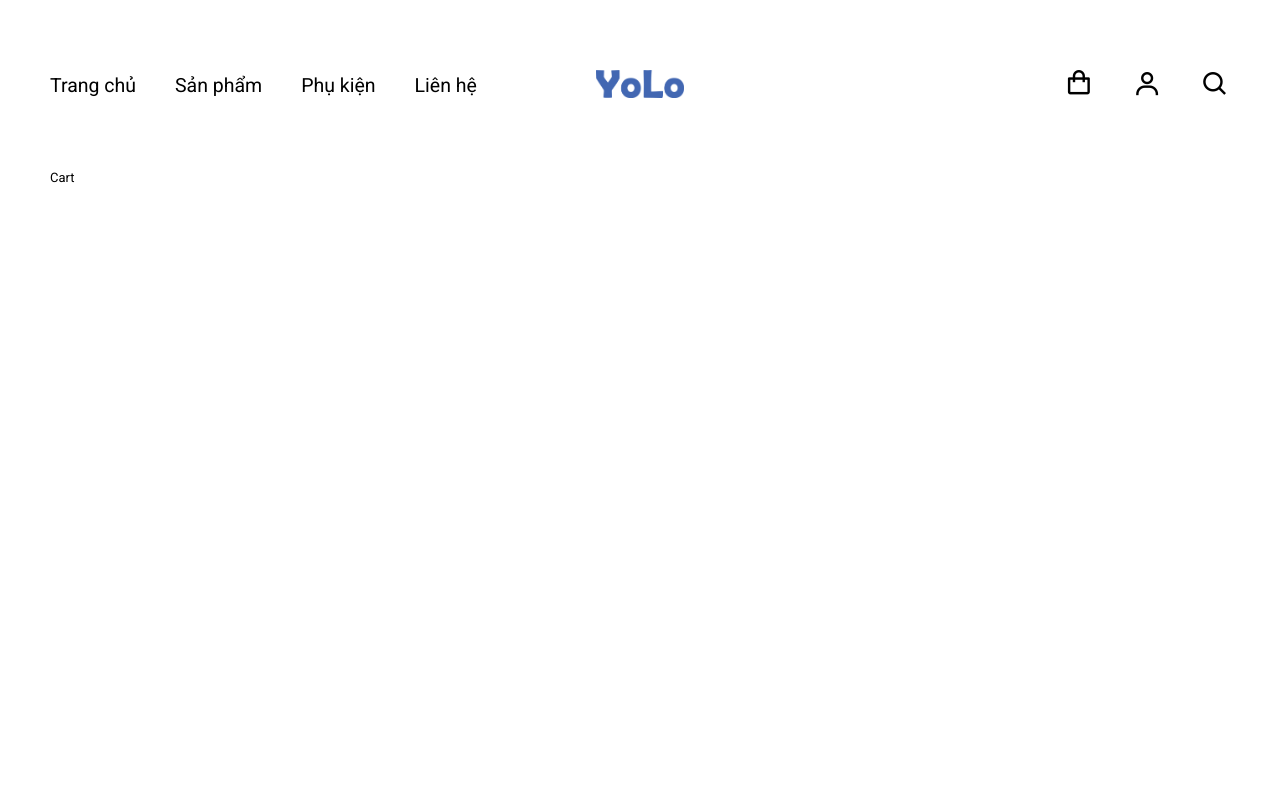
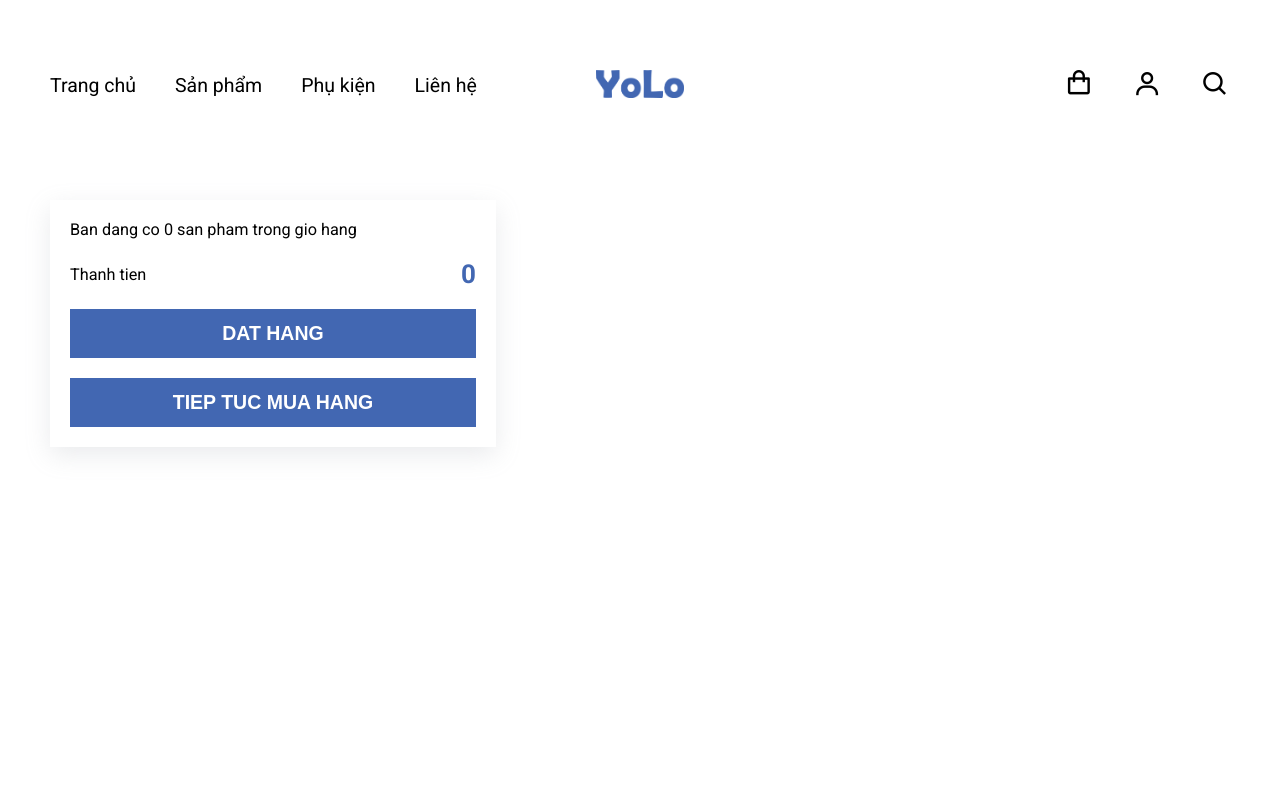
Before and after one commit to GiaHieu27/Cloth_shop, a React (Create React App) app in the folder client/: page /cart in a window 1280 px wide. Shown: the top 800 px of the page. Built offline with nearby package versions, Linux system fonts and the light colour scheme.

Commit message:
add cart page

```diff
--- a/client/src/components/Button.jsx
+++ b/client/src/components/Button.jsx
@@ -2,7 +2,7 @@ import PropTypes from "prop-types";
 
 function Button({ backgroundColor, icon, ...props }) {
   const bg = backgroundColor ? `bg-${backgroundColor}` : "bg-main";
-  const size = props.size ? "btn-" : "";
+  const size = props.size ? `btn-${props.size}` : "";
   const animate = props.animate ? "btn-animate" : "";
 
   return (
--- /dev/null
+++ b/client/src/components/CartItem.jsx
@@ -0,0 +1,65 @@
+import { useEffect, useState } from "react";
+import { useDispatch } from "react-redux";
+import { Link } from "react-router-dom";
+import PropTypes from "prop-types";
+
+import numberWithCommas from "../utils/numberWithCommas";
+
+function CartItem({ itemm }) {
+  const dispatch = useDispatch();
+
+  const [item, setItem] = useState({});
+  const [quantity, setQuantity] = useState(0);
+
+  const handleQuantityChange = (type) => {
+    if (type === "plus") setQuantity(quantity + 1);
+    else setQuantity(quantity - 1 < 1 ? quantity : quantity - 1);
+  };
+
+  useEffect(() => {
+    setItem(itemm);
+    setQuantity(itemm.quantity);
+  }, [itemm]);
+
+  return (
+    <div className="cart_item">
+      <div className="cart_item_image">
+        <img src={item?.product?.image01} alt="" />
+      </div>
+
+      <div className="cart_item_info">
+        <div className="cart_item_info_name">
+          <Link to={`/catalog/${item?.slug}`}>
+            {`${item?.product?.title} - ${item?.color} - ${item?.size}`}
+          </Link>
+        </div>
+        <div className="cart_item_info_price">
+          {numberWithCommas(Number(item?.product?.price))}
+        </div>
+        <div className="cart_item_info_quantity">
+          <div className="product_info_item_quantity">
+            <div
+              className="product_info_item_quantity_btn"
+              onClick={() => handleQuantityChange("minus")}
+            >
+              <i className="bx bx-minus"></i>
+            </div>
+            <div className="product_info_item_quantity_input">{quantity}</div>
+            <div
+              className="product_info_item_quantity_btn"
+              onClick={() => handleQuantityChange("plus")}
+            >
+              <i className="bx bx-plus"></i>
+            </div>
+          </div>
+        </div>
+      </div>
+    </div>
+  );
+}
+
+CartItem.propTypes = {
+  item: PropTypes.object,
+};
+
+export default CartItem;
--- a/client/src/components/ProductView.jsx
+++ b/client/src/components/ProductView.jsx
@@ -6,7 +6,7 @@ import PropTypes from "prop-types";
 import Button from "./Button";
 import numberWithCommas from "../utils/numberWithCommas";
 import productSlice from "../redux/slices/productSlice";
-import cartSlice from "../redux/slices/cartItemsSlice";
+import cartSlice from "../redux/slices/cartSlice";
 
 function ProductView({ product }) {
   const navigate = useNavigate();
--- a/client/src/pages/Cart.jsx
+++ b/client/src/pages/Cart.jsx
@@ -1,17 +1,61 @@
-import { useState } from "react";
+import { useEffect, useState } from "react";
 import { useSelector } from "react-redux";
+import { Link } from "react-router-dom";
 
 import productData from "../assets/fake-data/products";
+import Button from "../components/Button";
+import CartItem from "../components/CartItem";
+import Helmet from "../components/Helmet";
+import numberWithCommas from "../utils/numberWithCommas";
 
 function Cart() {
-  const cartItems = useSelector((state) => state.cartItems.value);
-  const [cartProduct, setCardProduct] = useState(
-    productData.getCartItemsInfo(cartItems)
-  );
-  const [totalProduct, setTotalProduct] = useState(0);
+  const cartItems = useSelector((state) => state.cart.cartItems);
+
+  const [cartProducts, setCardProducts] = useState([]);
+  const [totalProducts, setTotalProducts] = useState(0);
   const [totalPrice, setTotalPrice] = useState(0);
 
-  return <div>Cart</div>;
+  useEffect(() => {
+    setCardProducts(productData.getCartItemsInfo(cartItems));
+    setTotalProducts(
+      cartItems.reduce((total, item) => total + Number(item.quantity), 0)
+    );
+    setTotalPrice(
+      cartItems.reduce(
+        (total, item) => total + Number(item.quantity) * Number(item.price),
+        0
+      )
+    );
+  }, [cartItems]);
+
+  return (
+    <Helmet title="Gio hang">
+      <div className="cart">
+        <div className="cart_info">
+          <div className="cart_info_txt">
+            <p>Ban dang co {totalProducts} san pham trong gio hang</p>
+            <div className="cart_info_txt_price">
+              <span>Thanh tien </span>
+              <span>{numberWithCommas(totalPrice)}</span>
+            </div>
+          </div>
+
+          <div className="cart_info_btn">
+            <Button size="block">dat hang</Button>
+            <Link to="/catalog">
+              <Button size="block">tiep tuc mua hang</Button>
+            </Link>
+          </div>
+        </div>
+
+        <div className="cart_list">
+          {cartProducts &&
+            cartProducts.length > 0 &&
+            cartProducts.map((item) => <CartItem key={item.id} itemm={item} />)}
+        </div>
+      </div>
+    </Helmet>
+  );
 }
 
 export default Cart;
--- a/client/src/redux/slices/cartItemsSlice.js
+++ b/client/src/redux/slices/cartSlice.js
@@ -1,21 +1,19 @@
 import { createSlice } from "@reduxjs/toolkit";
 
-const items =
-  localStorage.getItem("cartItems") !== null
-    ? JSON.parse(localStorage.getItem("cartItems"))
-    : [];
-
 const initialState = {
-  value: items,
+  cartItems:
+    localStorage.getItem("cartItems") !== null
+      ? JSON.parse(localStorage.getItem("cartItems"))
+      : [],
 };
 
-const cartItemsSlice = createSlice({
-  name: "cartItems",
+const cartSlice = createSlice({
+  name: "cart",
   initialState,
   reducers: {
     ADDITEM: (state, action) => {
       const newItem = action.payload;
-      const duplicate = state.value.filter(
+      const duplicate = state.cartItems.filter(
         (item) =>
           item.slug === newItem.slug &&
           item.color === newItem.color &&
@@ -23,14 +21,14 @@ const cartItemsSlice = createSlice({
       );
 
       if (duplicate.length > 0) {
-        state.value = state.value.filter(
+        state.cartItems = state.cartItems.filter(
           (item) =>
             item.slug !== newItem.slug ||
             item.color !== newItem.color ||
             item.size !== newItem.size
         );
-        state.value = [
-          ...state.value,
+        state.cartItems = [
+          ...state.cartItems,
           {
             ...newItem,
             id: duplicate[0].id,
@@ -38,13 +36,13 @@ const cartItemsSlice = createSlice({
           },
         ];
       } else {
-        state.value = [
-          ...state.value,
+        state.cartItems = [
+          ...state.cartItems,
           {
             ...newItem,
             id:
-              state.value.length > 0
-                ? state.value[state.value.length - 1].id + 1
+              state.cartItems.length > 0
+                ? state.cartItems[state.cartItems.length - 1].id + 1
                 : 1,
           },
         ];
@@ -53,11 +51,13 @@ const cartItemsSlice = createSlice({
       localStorage.setItem(
         "cartItems",
         JSON.stringify(
-          state.value.sort((a, b) => (a.id > b.id ? 1 : a.id < b.id ? -1 : 0))
+          state.cartItems.sort((a, b) =>
+            a.id > b.id ? 1 : a.id < b.id ? -1 : 0
+          )
         )
       );
     },
   },
 });
 
-export default cartItemsSlice;
+export default cartSlice;
--- a/client/src/redux/store.js
+++ b/client/src/redux/store.js
@@ -1,9 +1,9 @@
 import { configureStore } from "@reduxjs/toolkit";
-import cartItemsSlice from "./slices/cartItemsSlice";
+import cartSlice from "./slices/cartSlice";
 import productSlice from "./slices/productSlice";
 
 const store = configureStore({
-  reducer: { product: productSlice.reducer, cartItems: cartItemsSlice.reducer },
+  reducer: { product: productSlice.reducer, cart: cartSlice.reducer },
 });
 
 export default store;
--- a/client/src/sass/components/_all.scss
+++ b/client/src/sass/components/_all.scss
@@ -9,3 +9,4 @@
 @import "./checkbox";
 @import "./product";
 @import "./productViewModal";
+@import "./cart";
--- a/client/src/sass/components/_button.scss
+++ b/client/src/sass/components/_button.scss
@@ -49,4 +49,8 @@
   &-sm &_txt {
     padding: 0.7rem 1.5rem;
   }
+
+  &-block {
+    width: 100%;
+  }
 }
--- /dev/null
+++ b/client/src/sass/components/_cart.scss
@@ -0,0 +1,76 @@
+.cart {
+  @include flex(flex-start, flex-start);
+
+  &_info {
+    // width: 40%;
+    margin-right: 30px;
+    margin-top: 30px;
+    padding: 20px;
+    box-shadow: $box-shadow;
+    position: sticky;
+    top: calc(#{$header-shrink-height} + 20px);
+
+    &_txt {
+      & > * {
+        margin-bottom: 10px;
+      }
+      p {
+        font-size: 1.25rem;
+      }
+      &_price {
+        @include flex(center, space-between);
+        padding: 10px 0;
+        font-size: 1.25rem;
+
+        span:nth-child(2) {
+          font-size: 2rem;
+          color: $main-color;
+          font-weight: 600;
+        }
+      }
+    }
+
+    &_btn > * {
+      margin-bottom: 20px;
+    }
+  }
+
+  &_list {
+    flex-grow: 1;
+  }
+
+  &_item {
+    @include flex(center, flex-start);
+    margin-bottom: 20px;
+
+    &_image {
+      margin-right: 20px;
+
+      img {
+        height: 120px;
+      }
+    }
+
+    &_info {
+      @include flex(center, space-between);
+      flex-grow: 1;
+
+      &_name {
+        width: 40%;
+      }
+
+      &_price {
+        font-size: 1.25rem;
+      }
+    }
+  }
+}
+
+@include tablet {
+}
+
+@include mobile {
+  .cart {
+    flex-wrap: wrap;
+  }
+}
```
